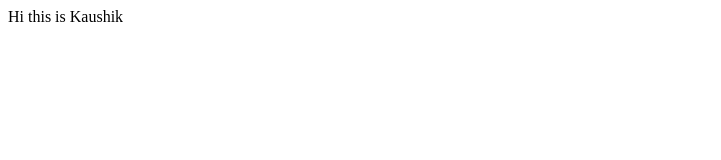
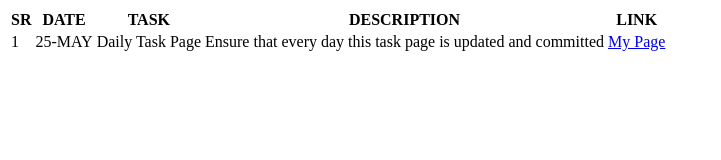
Before and after one commit to kaushikkumarbz/kaushikkumarbz.github.io, a plain HTML site: page index.html in a window 1280 px wide. Shown: the whole page, without its empty margins (0-721 px from the left). Drawn offline with Linux system fonts and the light colour scheme.

Commit message:
Day -1 basic page

```diff
--- a/index.html
+++ b/index.html
@@ -1 +1,31 @@
-Hi this is Kaushik
+<!DOCTYPE html>
+<html lang="en">
+<head>
+    <meta charset="UTF-8">
+    <meta http-equiv="X-UA-Compatible" content="IE=edge">
+    <meta name="viewport" content="width=device-width, initial-scale=1.0">
+    <title>Document</title>
+</head>
+<body>
+    <table>
+        <thead>
+            <tr>
+                <th>SR</th>
+                <th>DATE</th>
+                <th>TASK</th>
+                <th>DESCRIPTION</th>
+                <th>LINK</th>
+            </tr>
+    </thead>
+        <tbody>
+            <tr>
+                <td>1</td>
+                <td>25-MAY</td>
+                <td>Daily Task Page</td>
+                <td>Ensure that every day this task page is updated and committed</td>
+                <td><a href="/">My Page</a></td>
+            </tr>
+        </tbody>
+    </table>
+</body>
+</html>
```
